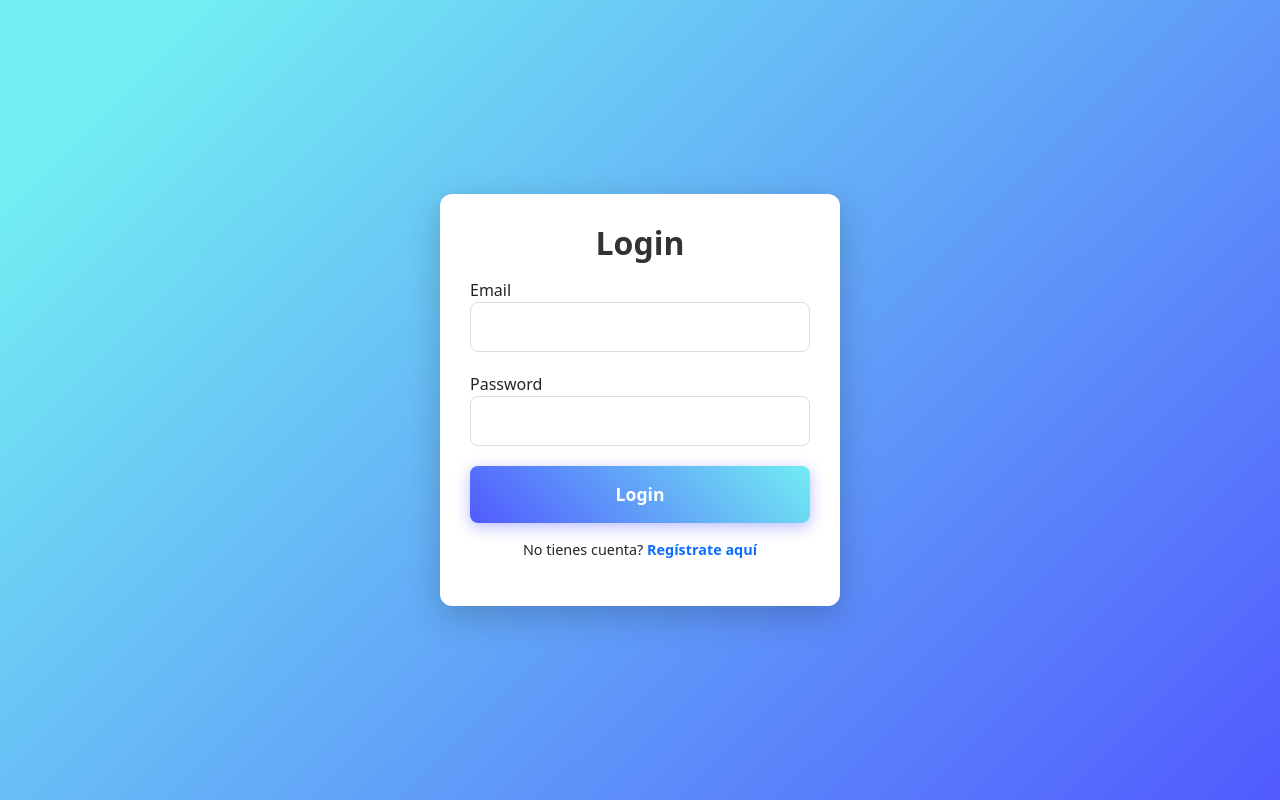
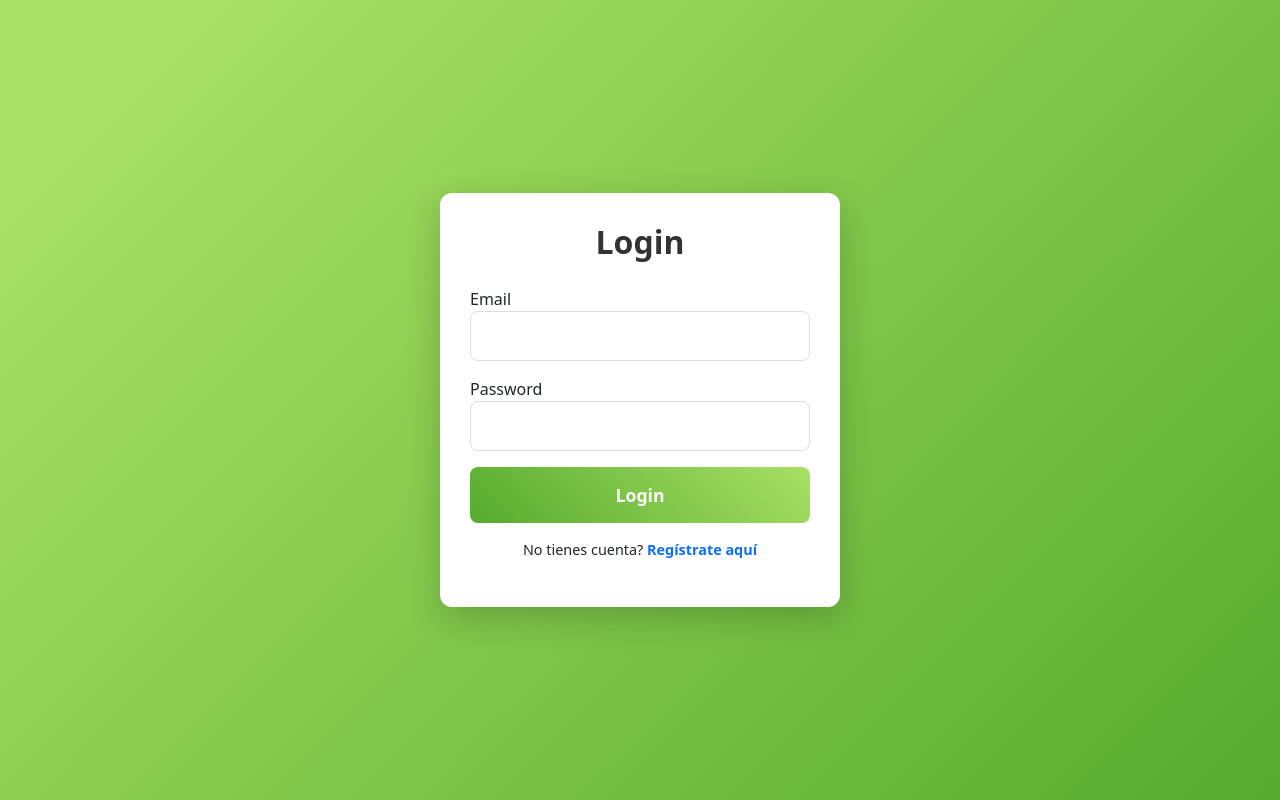
Before and after one commit to EmilioZallocco1/frontend-turnos-2, an Angular app: page /login in a window 1280 px wide. Built offline with nearby package versions, Linux system fonts and the light colour scheme.

Commit message:
Login color change

```diff
--- a/src/app/login/login.component.scss
+++ b/src/app/login/login.component.scss
@@ -1,76 +1,74 @@
-/* --- 1. Corrección del Fondo de la Página (Asegura la altura y el centrado) --- */
-/* NOTA: Usamos :host para asegurar que el componente ocupe todo el espacio. */
+
+
 :host {
     display: flex;
     justify-content: center;
     align-items: center;
     min-height: 100vh;
     width: 100%;
-    /* Aplicamos el degradado al host para que cubra toda la vista */
-    background: linear-gradient(135deg, #72EDF2 10%, #515AFE 100%);
+    background: linear-gradient(135deg, #A8E063 10%, #56AB2F 100%);
+    margin: 0;
+    padding: 0;
 }
 
-/* --- 2. Estilos de la Tarjeta de Login (col-md-4) --- */
+
 .login-card {
     background-color: #ffffff;
     padding: 30px;
     border-radius: 12px;
     box-shadow: 0 10px 35px rgba(0, 0, 0, 0.2);
-
-    /* 🛑 CORRECCIÓN CLAVE DE ANCHURA: */
-    /* Aseguramos que la tarjeta no sea más ancha que 400px y esté centrada */
-    max-width: 400px;
-    min-width: 300px; /* Para evitar que se comprima demasiado */
+    max-width: 400px !important;
+    width: 90% !important;
+    margin: 0 auto;
 }
 
-/* --- 3. Campos de Entrada (Input Fields) --- */
-/* Aseguramos que los inputs ocupen el 100% del ancho disponible */
+
+.login-title {
+    font-size: 2em;
+    color: #333;
+    font-weight: 700;
+    margin-bottom: 25px !important;
+}
+
 .login-card .form-control {
-    width: 100%; /* ⬅️ ESTO FALTABA O SE ESTABA SOBREESCRIBIENDO */
-    box-sizing: border-box; /* Incluye padding y borde en el ancho total */
+    width: 100%;
+    box-sizing: border-box;
     padding: 12px;
-    margin-bottom: 20px;
     border: 1px solid #ddd;
     border-radius: 8px;
     transition: border-color 0.2s;
 }
 
-/* --- 4. Botón de Login (Reemplazando btn-primary) --- */
+.login-card .form-control:focus {
+    border-color: #56AB2F;
+    box-shadow: 0 0 0 0.25rem rgba(86, 171, 47, 0.25);
+}
+
 .login-button {
-    /* Mantenemos el estilo del botón */
-    width: 100%;
+    border: none !important;
+    box-shadow: none !important;
     padding: 15px;
-    background: linear-gradient(45deg, #515AFE 0%, #72EDF2 100%) !important;
+    background: linear-gradient(45deg, #56AB2F 0%, #A8E063 100%) !important;
     color: white;
-    border: none !important;
     border-radius: 8px;
     font-size: 1.1em;
     font-weight: 600;
     cursor: pointer;
-    box-shadow: 0 4px 15px rgba(81, 90, 254, 0.4);
-    transition: transform 0.2s ease;
+    transition: transform 0.2s ease, box-shadow 0.2s ease;
+    box-shadow: 0 4px 15px rgba(86, 171, 47, 0.4);
 }
 
 .login-button:hover {
-    transform: translateY(-2px);
-    box-shadow: 0 6px 20px rgba(81, 90, 254, 0.6);
-}
-
-/* --- 5. Título y Enlace (Ajustes de espaciado) --- */
-.login-title {
-    font-size: 2em;
-    color: #333;
-    font-weight: 700;
-    margin-bottom: 1rem !important; /* Ajustamos el espaciado si es necesario */
+    transform: translateY(-1px);
+    box-shadow: 0 6px 20px rgba(86, 171, 47, 0.6);
 }
 
 .register-link {
-    margin-top: 25px;
     font-size: 0.9em;
 }
 
 .register-link a {
-    color: #515AFE;
+    color: #56AB2F;
     text-decoration: none;
     font-weight: 700;
 }
```
